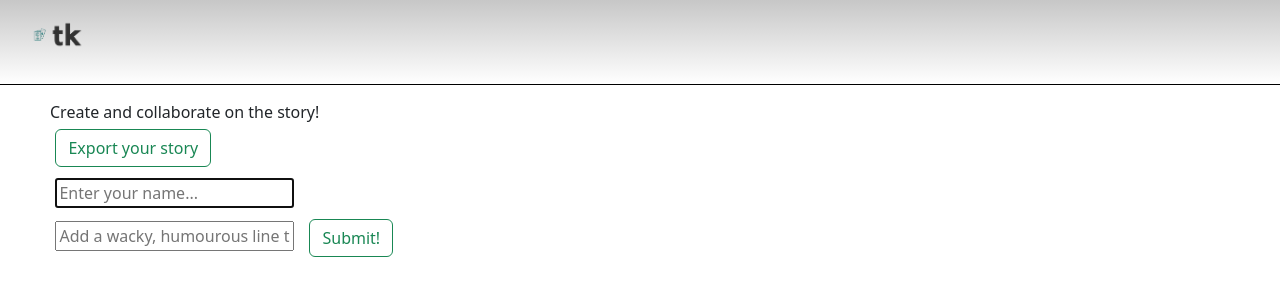
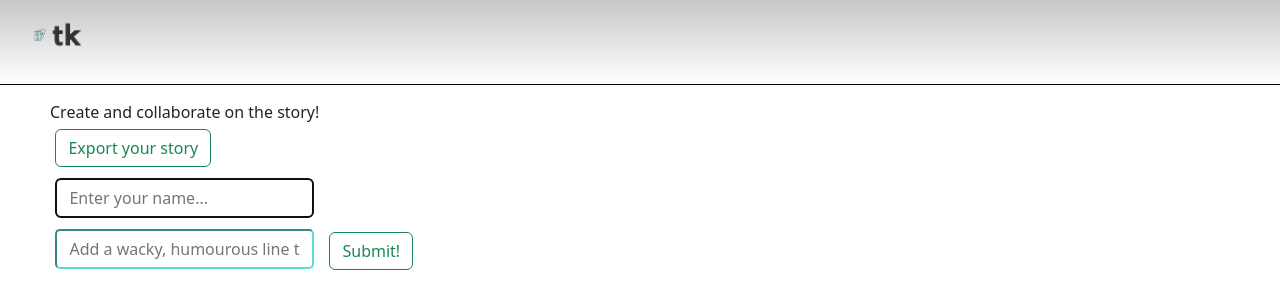
Before and after one commit to unicorks/talekrafter, a plain HTML site: page main.html in a window 1280 px wide. Drawn offline with nearby package versions, Linux system fonts and the light colour scheme.

Commit message:
Update main.html

```diff
--- a/main.html
+++ b/main.html
@@ -77,6 +77,17 @@ button, input {
     width: 100px;
     height: 50px
 }
+input {
+    padding: 0.375rem 0.75rem;
+    font-size: 1rem;
+    font-weight: 400;
+    line-height: 1.5;
+    border-radius: 5px;
+    border-color: #5addd4;
+}
+input:hover {
+    border-color: #15978f;
+}
     </style>
 
 </head>
```
